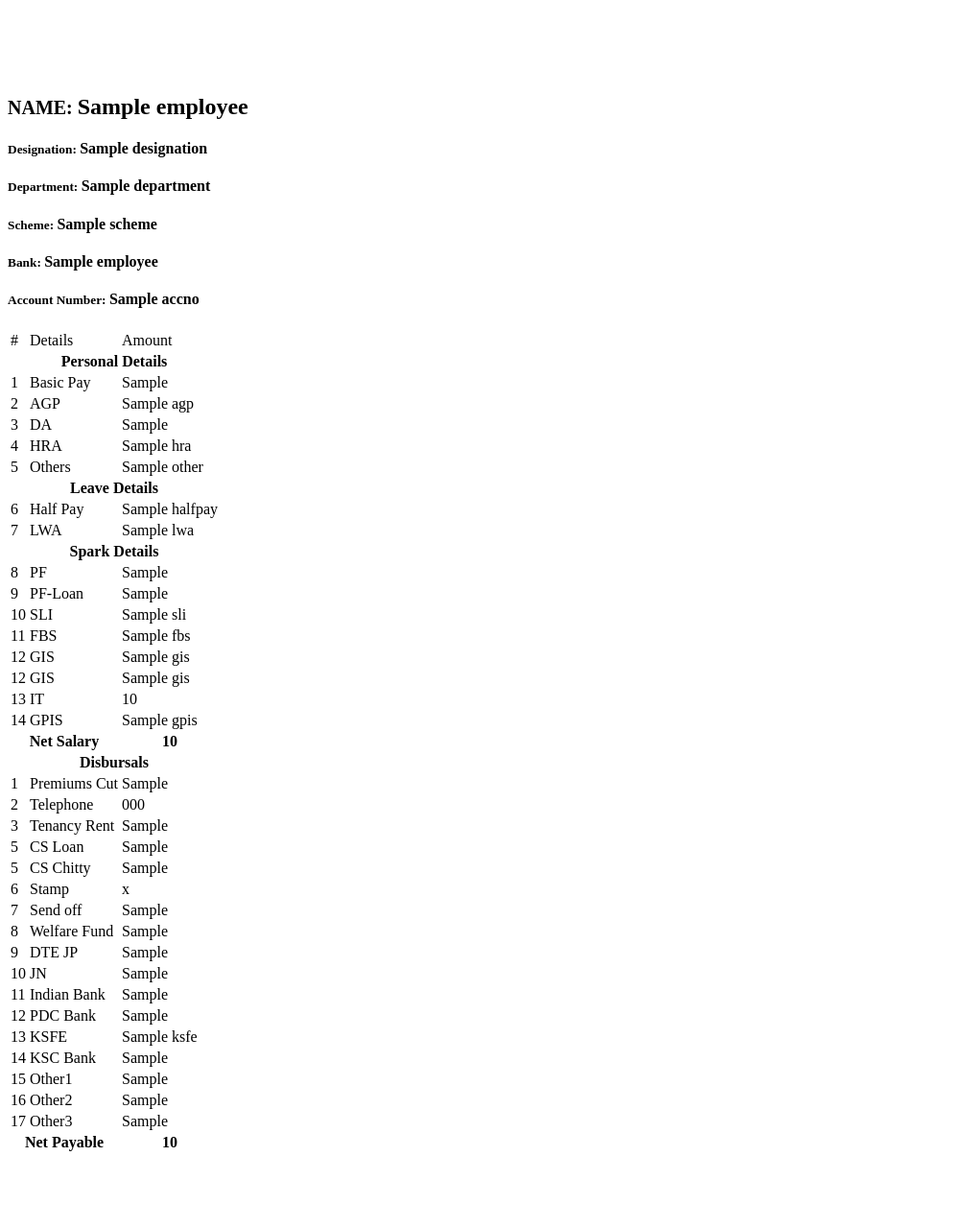
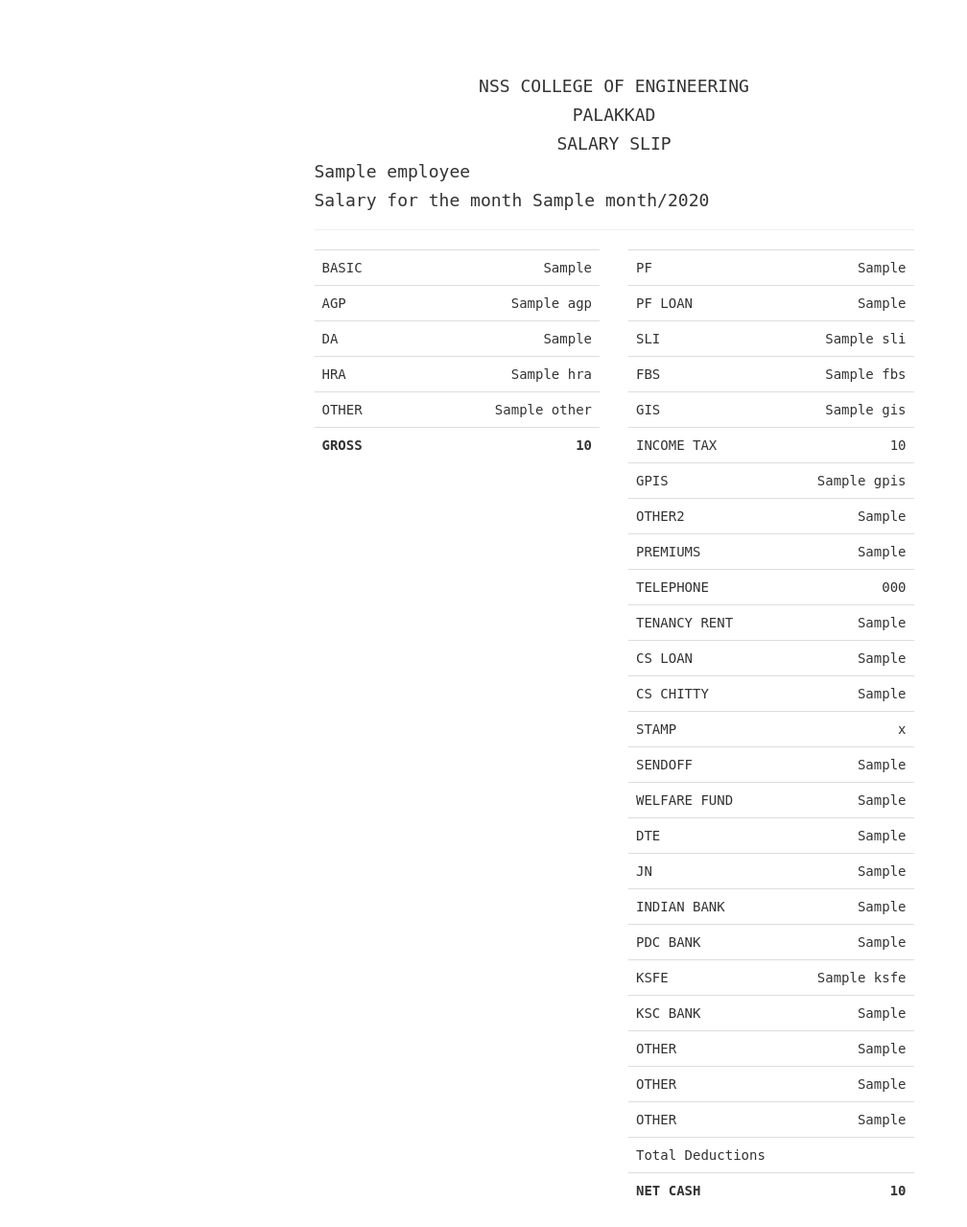
Before and after one commit to bharadhwaj/nssceofficeapp, a Python web app: template templates/employeereport.html in a window 1280 px wide. Shown: the whole page at 96% size, without its empty margins (0-1008 px from the left). Before the commit the page ends 1200 px from the top, so only its background shows below. Run offline with Jinja, Linux system fonts and the light colour scheme; the template is opened without the code that fills it: most values are stand-ins (such as "Sample title", 1, 10 or a date in 2020).

Commit message:
Two col layout for salary slips

```diff
--- a/app.py
+++ b/app.py
@@ -647,7 +647,7 @@
         app.logger.info('Making dir successful')
         css = ['static/css/bootstrap.css']
         for slip,disb,employee in data:
-            slip_html = render_template('employeereport.html', slip=slip, disb =disb, employee=employee)
+            slip_html = render_template('employeereport.html', slip=slip, disb =disb, employee=employee, year=period.year, month = period.month, int=int)
             pdfkit.from_string(slip_html, dirpath+str(employee.empid)+'.pdf', css = css)
             app.logger.info('Made pdf for employee %r' %employee.empid)
             subject = "Pay Slip for "+str(period.month)+'/' + str(period.year)
--- a/templates/employeereport.html
+++ b/templates/employeereport.html
@@ -5,222 +5,225 @@
 
   <title> Salary slip</title>
 
-
+  <link rel="stylesheet" type="text/css" href="../static/css/bootstrap.css">
 
 </head>
 
-<body style="padding-top: 70px;">
- <div class="container">
+<body style="padding-top: 70px;font-family:monospace;">
+ <!-- <div class="container"> -->
 
   <div class="row">
-    <div class="col-md-12">
+    <div class="col-xs-6 col-xs-offset-3">
 
-        <div class="jumbotron">
-          <h2> <small> NAME: </small> {{employee.name}} </h2>
-          <h4> <small> Designation: </small> {{employee.designation}}</h4>
-          <h4> <small> Department: </small> {{employee.department}} </h4>
-          <h4> <small> Scheme: </small> {{employee.scheme}} </h4>
-          <h4> <small> Bank: </small> {{employee.bank_name}} </h4>
-          <h4> <small> Account Number: </small> {{employee.accno}} </h4>
-
-        </div>
-
-        <table class="table table-striped ">
-        <thead>
-          <td>#</td>
-          <td>Details</td>
-          <td>Amount</td>
-        </thead>
+      <h4 class="text-center">NSS COLLEGE OF ENGINEERING</h4>
+      <h4 class="text-center">PALAKKAD</h4>
+      <h4 class="text-center">SALARY SLIP</h4>
+      <h4>{{employee.name}}</h4>
+      <h4>Salary for the month {{month}}/{{year}}</h4>
+      <hr/>
+      <div class="row">
+        <div class="col-xs-6">
+          <table class="table">
             <tr>
-        <th colspan="3"><center>Personal Details</center></th>
+              <td>BASIC</td>
+              <td class="text-right">{{slip.basic_pay}}</td>
             </tr>
             <tr>
-          <td>1</td>
-          <td>Basic Pay</td>
-          <td>{{employee.basic_pay}}</td>
+              <td>AGP</td>
+              <td class="text-right">{{slip.agp}}</td>
             </tr>
             <tr>
-          <td>2</td>
-          <td>AGP</td>
-          <td>{{slip.agp}}</td>
+              <td>DA</td>
+              <td class="text-right">{{slip.da}}</td>
             </tr>
             <tr>
-          <td>3</td>
-          <td>DA</td>
-          <td>{{slip.da}}</td>
+              <td>HRA</td>
+              <td class="text-right">{{slip.hra}}</td>
             </tr>
             <tr>
-          <td>4</td>
-          <td>HRA</td>
-          <td>{{slip.hra}}</td>
-        </tr>
-        <tr>
-          <td>5</td>
-          <td>Others</td>
-          <td>{{slip.other}}</td>
-        </tr>
-         <tr>
-        <th colspan="3"><center>Leave Details</center></th>
-        </tr>
-        <tr>
-          <td>6</td>
-          <td>Half Pay</td>
-          <td>{{slip.halfpay}}</td>
-        </tr>
-        <tr>
-          <td>7</td>
-          <td>LWA</td>
-          <td>{{slip.lwa}}</td>
-        </tr>
-        <tr>
-        <th colspan="3"><center>Spark Details</center></th>
-        </tr>
-        <tr>
-          <td>8</td>
-          <td>PF</td>
-          <td>{{slip.pf}}</td>
-        </tr>
-        <tr>
-          <td>9</td>
-          <td>PF-Loan</td>
-          <td>{{slip.pf_loan}}</td>
-        </tr>
-        <tr>
-          <td>10</td>
-          <td>SLI</td>
-          <td>{{slip.sli}}</td>
-        </tr>
-        <tr>
-          <td>11</td>
-          <td>FBS</td>
-          <td>{{slip.fbs}}</td>
-        </tr>
-        <tr>
-          <td>12</td>
-          <td>GIS</td>
-          <td>{{slip.gis}}</td>
-        </tr>
-        <tr>
-          <td>12</td>
-          <td>GIS</td>
-          <td>{{slip.gis}}</td>
-        </tr>
-        <tr>
-          <td>13</td>
-          <td>IT</td>
-          <td>{{slip.income_tax}}</td>
-        </tr>
-        <tr>
-          <td>14</td>
-          <td>GPIS</td>
-          <td>{{slip.gpis}}</td>
-        </tr>
-        <tr>
-        <th colspan="2"><center>Net Salary</center></th>
-        <th>{{disb.net_salary}}</th>
+              <td>OTHER</td>
+              <td class="text-right">{{slip.other}}</td>
             </tr>
 
+            <tr >
+              <td><strong>GROSS</strong></td>
+              <td class="text-right"><strong>{{slip.other + slip.hra + slip.da + slip.agp + slip.basic_pay}}</strong></td>
+            </tr>
+          </table>
+          </div>
+          <div class="col-xs-6">
+          <table class="table">
+            {% if slip.pf != 0 %}
             <tr>
-        <th colspan="3"><center>Disbursals</center></th>
+              <td>PF</td>
+              <td class="text-right">{{slip.pf}}</td>
             </tr>
+            {% endif %}
+            {% if slip.pf_loan != 0 %}
+            <tr>
+              <td>PF LOAN</td>
+              <td class="text-right">{{slip.pf_loan}}</td>
+            </tr>
+            {% endif %}
+            {% if slip.sli != 0 %}
+            <tr>
+              <td>SLI</td>
+              <td class="text-right">{{slip.sli}}</td>
+            </tr>
+            {% endif %}
+            {% if slip.fbs != 0 %}
+            <tr>
+              <td>FBS</td>
+              <td class="text-right">{{slip.fbs}}</td>
+            </tr>
+            {% endif %}
+            {% if slip.gis != 0 %}
+            <tr>
+              <td>GIS</td>
+              <td class="text-right">{{slip.gis}}</td>
+            </tr>
+            {% endif %}
+            {% if slip.income_tax != 0 %}
+            <tr>
+              <td>INCOME TAX</td>
+              <td class="text-right">{{slip.income_tax}}</td>
+            </tr>
+            {% endif %}
+            {% if slip.gpis != 0 %}
+            <tr>
+              <td>GPIS</td>
+              <td class="text-right">{{slip.gpis}}</td>
+            </tr>
+            {% endif %}
+            {% if slip.other2 != 0 %}
+            <tr>
+              <td>OTHER2</td>
+              <td class="text-right">{{slip.other2}}</td>
+            </tr>
+            {% endif %}
+            <!-- <tr><td colspan="2"><hr/></td></tr> -->
 
+            <!-- DISBURSEMENTS: -->
+            {% if disb.premiums_cut != 0 %}
             <tr>
-          <td>1</td>
-          <td>Premiums Cut</td>
-          <td>{{disb.premiums_cut}}</td>
+              <td>PREMIUMS</td>
+              <td class="text-right">{{disb.premiums_cut}}</td>
             </tr>
+            {% endif %}
+             {% if disb.telephone != 0 %}
             <tr>
-          <td>2</td>
-          <td>Telephone</td>
-          <td>{{disb.telephone}}</td>
+              <td>TELEPHONE</td>
+              <td class="text-right">{{disb.telephone}}</td>
             </tr>
+            {% endif %}
+            {% if disb.tenancy_rent != 0 %}
             <tr>
-          <td>3</td>
-          <td>Tenancy Rent</td>
-          <td>{{disb.tenancy_rent}}</td>
+              <td>TENANCY RENT</td>
+              <td class="text-right">{{disb.tenancy_rent}}</td>
             </tr>
+            {% endif %}
+            {% if disb.cs_loan != 0 %}
             <tr>
-          <td>5</td>
-          <td>CS Loan</td>
-          <td>{{disb.cs_loan}}</td>
+              <td>CS LOAN</td>
+              <td class="text-right">{{disb.cs_loan}}</td>
             </tr>
+            {% endif %}
+            {% if disb.cs_chitty != 0 %}
             <tr>
-          <td>5</td>
-          <td>CS Chitty</td>
-          <td>{{disb.cs_chitty}}</td>
+              <td>CS CHITTY</td>
+              <td class="text-right">{{disb.cs_chitty}}</td>
             </tr>
+            {% endif %}
+            {% if disb.stamp != 0 %}
             <tr>
-          <td>6</td>
-          <td>Stamp</td>
-          <td>{{disb.stamp}}</td>
+              <td>STAMP</td>
+              <td class="text-right">{{disb.stamp}}</td>
             </tr>
+            {% endif %}
+            {% if disb.send_off != 0 %}
             <tr>
-          <td>7</td>
-          <td>Send off</td>
-          <td>{{disb.send_off}}</td>
+              <td>SENDOFF</td>
+              <td class="text-right">{{disb.send_off}}</td>
             </tr>
+            {% endif %}
+            {% if disb.welfare_fund != 0 %}
             <tr>
-          <td>8</td>
-          <td>Welfare Fund</td>
-          <td>{{disb.welfare_fund}}</td>
+              <td>WELFARE FUND</td>
+              <td class="text-right">{{disb.welfare_fund}}</td>
             </tr>
+            {% endif %}
+            {% if disb.dte_jp != 0 %}
             <tr>
-          <td>9</td>
-          <td>DTE JP</td>
-          <td>{{disb.dte_jp}}</td>
+              <td>DTE</td>
+              <td class="text-right">{{disb.dte_jp}}</td>
             </tr>
+            {% endif %}
+            {% if disb.jn != 0 %}
             <tr>
-          <td>10</td>
               <td>JN</td>
-          <td>{{disb.jn}}</td>
+              <td class="text-right">{{disb.jn}}</td>
             </tr>
+            {% endif %}
+            {% if disb.indian_bank != 0 %}
             <tr>
-          <td>11</td>
-          <td>Indian Bank</td>
-          <td>{{disb.indian_bank}}</td>
+              <td>INDIAN BANK</td>
+              <td class="text-right">{{disb.indian_bank}}</td>
             </tr>
+            {% endif %}
+            {% if disb.pdc_bank != 0 %}
             <tr>
-          <td>12</td>
-          <td>PDC Bank</td>
-          <td>{{disb.pdc_bank}}</td>
+              <td>PDC BANK</td>
+              <td class="text-right">{{disb.pdc_bank}}</td>
             </tr>
+            {% endif %}
+            {% if disb.ksfe != 0 %}
             <tr>
-          <td>13</td>
               <td>KSFE</td>
-          <td>{{disb.ksfe}}</td>
+              <td class="text-right">{{disb.ksfe}}</td>
             </tr>
+            {% endif %}
+            {% if disb.ksc_bank != 0 %}
             <tr>
-          <td>14</td>
-          <td>KSC Bank</td>
-          <td>{{disb.ksc_bank}}</td>
+              <td>KSC BANK</td>
+              <td class="text-right">{{disb.ksc_bank}}</td>
             </tr>
+            {% endif %}
+            {% if disb.other1 != 0 %}
             <tr>
-          <td>15</td>
-          <td>Other1</td>
-          <td>{{disb.other1}}</td>
+              <td>OTHER</td>
+              <td class="text-right">{{disb.other1}}</td>
             </tr>
+            {% endif %}
+            {% if disb.other2 != 0 %}
             <tr>
-          <td>16</td>
-          <td>Other2</td>
-          <td>{{disb.other2}}</td>
+              <td>OTHER</td>
+              <td class="text-right">{{disb.other2}}</td>
             </tr>
+            {% endif %}
+            {% if disb.other3 != 0 %}
             <tr>
-          <td>17</td>
-          <td>Other3</td>
-          <td>{{disb.other3}}</td>
+              <td>OTHER</td>
+              <td class="text-right">{{disb.other3}}</td>
             </tr>
+            {% endif %}
+            <!-- <tr><td colspan="2"><hr/></td></tr> -->
             <tr>
-        <th colspan="2"><center>Net Payable</center></th>
-        <th>{{disb.gross_salary}}</th>
+              <td>Total Deductions</td>
+              <td class="text-right">{{int(slip.other + slip.hra + slip.da + slip.agp + slip.basic_pay - disb.gross_salary)}}</td>
             </tr>
-
-
+            <!-- <tr><td colspan="2"><hr/></td></tr> -->
+            <tr>
+              <td><strong>NET CASH</strong></td>
+              <td class="text-right"><strong>{{disb.gross_salary}}</strong></td>
+            </tr>
             </table>
-
-
+          </div>
 
         </div>
       </div>
+
+    </div>
+  <!-- </div> -->
 </div>
 </body>
 </html>
```
Also changed, not shown: models.py (+18 -18 lines). Lines whose indentation alone changed are shown as unchanged.
